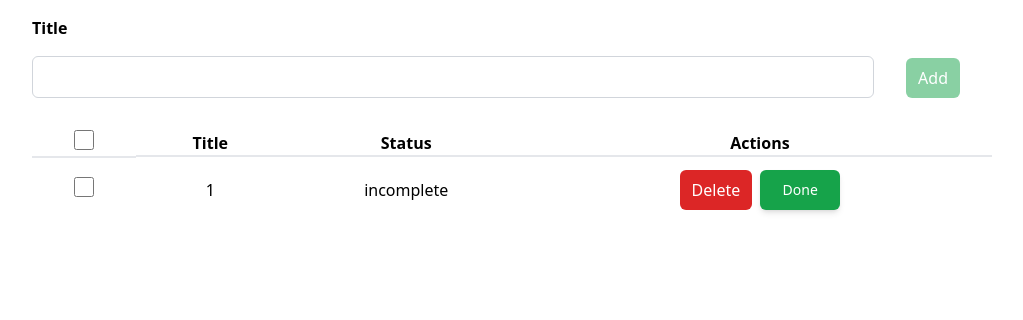
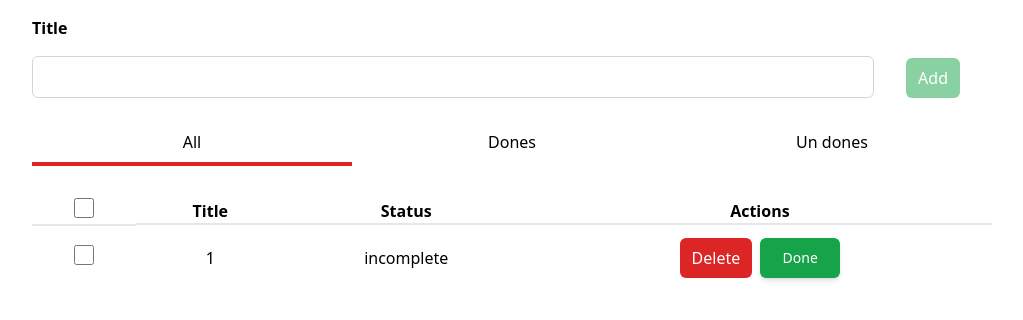
Before and after one commit to saeedabdi/cra-typescript-starter, a React (Create React App) app: page / in a window 1280 px wide. Shown: the top 320 px of the page, without its empty margins (128-1151 px from the left). Built offline with nearby package versions, Linux system fonts and the light colour scheme.

Commit message:
feature 4 has been implemented

```diff
--- a/src/components/common/Tabs/index.tsx
+++ b/src/components/common/Tabs/index.tsx
@@ -5,6 +5,7 @@ interface TabsProps {
     children?: ReactNode;
     tabsNames: string[];
     defaultIndex?: number;
+    onChange?: (activeIndex: number) => void;
     activeTabClassName?: string;
     tabClassName?: string;
     tabsClassName?: string;
@@ -17,6 +18,7 @@ const Tabs: FC<TabsProps> = ({
     activeTabClassName,
     defaultIndex = 0,
     tabClassName,
+    onChange,
     tabsClassName,
     childrenParentClassName,
 }) => {
@@ -26,17 +28,18 @@ const Tabs: FC<TabsProps> = ({
             <div className={cn('flex', tabsClassName)}>
                 {tabsNames.map((name, key) => {
                     return (
-                        <div key={key} className={cn('flex ')}>
                         <div
                             key={key}
-                                onClick={() => setOpenTab(key)}
+                            onClick={() => {
+                                setOpenTab(key);
+                                onChange?.(key);
+                            }}
                             className={cn(
                                 key === openTab ? activeTabClassName : tabClassName,
                                 'cursor-pointer ',
                             )}
                         >
                             {name}
-                            </div>
                         </div>
                     );
                 })}
--- a/src/pages/todoApp/index.tsx
+++ b/src/pages/todoApp/index.tsx
@@ -1,4 +1,5 @@
-import { Table } from 'components/common';
+import { Table, Tabs } from 'components/common';
+import { TheadType } from 'components/common/Table';
 import React, { useState } from 'react';
 import { useTranslation } from 'react-i18next';
 
@@ -17,6 +18,53 @@ const TodoApp = () => {
 
     const [slectedTodos, setSlectedTodos] = useState<Array<TodoType>>([]);
     const { t } = useTranslation();
+    const thead: TheadType<TodoType>[] = [
+        {
+            key: 'title',
+            title: t('Title'),
+            className: 'text-center',
+        },
+        {
+            key: 'status',
+            className: 'w-full text-center',
+            title: t('Status'),
+            render: (p, data) => {
+                return <>{data?.status ? t('complete') : t('incomplete')}</>;
+            },
+        },
+        {
+            key: 'actions',
+            title: t('Actions'),
+            className: 'flex justify-center',
+            render: (p, rowData) => {
+                return (
+                    <>
+                        <button
+                            onClick={() => handleDelete(rowData as TodoType)}
+                            className="px-3 py-2 mr-2 rounded-md bg-red-600 text-white transition-all hover:ring-2 ring-red-600"
+                        >
+                            {t('Delete')}
+                        </button>
+                        {!rowData?.status ? (
+                            <button
+                                onClick={() => handleChangeStatus(true, rowData as TodoType)}
+                                className="bg-green-600 w-20 rounded-md text-white hover:ring-2 transition-all duration-200 ring-green-600 shadow-md  py-2 px-3 text-sm"
+                            >
+                                {t('Done')}
+                            </button>
+                        ) : (
+                            <button
+                                onClick={() => handleChangeStatus(false, rowData as TodoType)}
+                                className="bg-blue-600 w-20 text-white  hover:ring-2 transition-all duration-200 ring-blue-600  rounded-md shadow-md px-3 py-2 text-sm"
+                            >
+                                {t('Un done')}
+                            </button>
+                        )}
+                    </>
+                );
+            },
+        },
+    ];
 
     const handleDelete = (rowData: TodoType) => {
         if (window.confirm(t('Are you sure ?'))) {
@@ -96,62 +144,29 @@ const TodoApp = () => {
                     </div>
                 </div>
             )}
-            <Table<TodoType>
-                hasCheckBox
-                tbody={todos}
-                onCheckBoxChange={handleCheckbox}
-                thead={[
-                    {
-                        key: 'title',
-                        title: t('Title'),
-                        className: 'text-center',
-                    },
-                    {
-                        key: 'status',
-                        className: 'text-center',
-                        title: t('Status'),
-                        render: (p, data) => {
-                            return <>{data?.status ? t('complete') : t('incomplete')}</>;
-                        },
-                    },
-                    {
-                        key: 'actions',
-                        title: t('Actions'),
-                        className: 'flex justify-center',
-                        render: (p, rowData) => {
-                            return (
-                                <>
-                                    <button
-                                        onClick={() => handleDelete(rowData as TodoType)}
-                                        className="px-3 py-2 mr-2 rounded-md bg-red-600 text-white transition-all hover:ring-2 ring-red-600"
-                                    >
-                                        {t('Delete')}
-                                    </button>
-                                    {!rowData?.status ? (
-                                        <button
-                                            onClick={() =>
-                                                handleChangeStatus(true, rowData as TodoType)
-                                            }
-                                            className="bg-green-600 w-20 rounded-md text-white hover:ring-2 transition-all duration-200 ring-green-600 shadow-md  py-2 px-3 text-sm"
-                                        >
-                                            {t('Done')}
-                                        </button>
-                                    ) : (
-                                        <button
-                                            onClick={() =>
-                                                handleChangeStatus(false, rowData as TodoType)
-                                            }
-                                            className="bg-blue-600 w-20 text-white  hover:ring-2 transition-all duration-200 ring-blue-600  rounded-md shadow-md px-3 py-2 text-sm"
-                                        >
-                                            {t('Un done')}
-                                        </button>
-                                    )}
-                                </>
-                            );
-                        },
-                    },
-                ]}
-            />
+            <Tabs
+                tabsClassName="w-full py-2 mb-2"
+                tabClassName="p-2 text-center w-full"
+                activeTabClassName="border-b-4 text-center p-2 w-full border-red-600"
+                tabsNames={[t('All'), t('Dones'), t('Un dones')]}
+            >
+                <Table<TodoType>
+                    hasCheckBox
+                    tbody={todos}
+                    onCheckBoxChange={handleCheckbox}
+                    thead={thead}
+                />
+                <Table<TodoType>
+                    tbody={todos.filter((todo) => todo.status)}
+                    onCheckBoxChange={handleCheckbox}
+                    thead={thead}
+                />
+                <Table<TodoType>
+                    tbody={todos.filter((todo) => !todo.status)}
+                    onCheckBoxChange={handleCheckbox}
+                    thead={thead}
+                />
+            </Tabs>
         </div>
     );
 };
```
Lines whose indentation alone changed are shown as unchanged.
